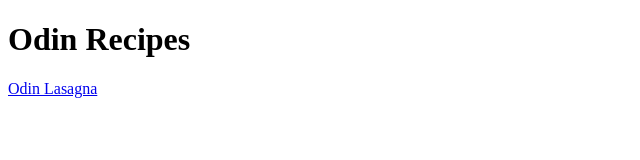
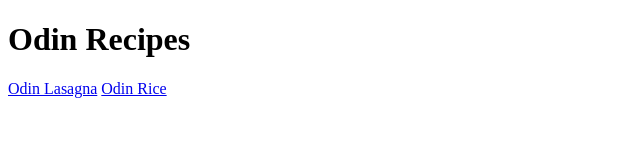
Before and after one commit to Arcsparkz/odin-recipes, a plain HTML site: page index.html in a window 1280 px wide. Shown: the full height of the page, 0-640 px from the left. Drawn offline with Linux system fonts and the light colour scheme.

Commit message:
Added link to Rice page

```diff
--- a/index.html
+++ b/index.html
@@ -8,7 +8,9 @@
 </head>
 <body>
     <h1>Odin Recipes</h1>
+
     <a href="./recipes/lasagna.html">Odin Lasagna</a>
+    <a href="./recipes/rice.html">Odin Rice</a>
 
 </body>
 </html>
```
